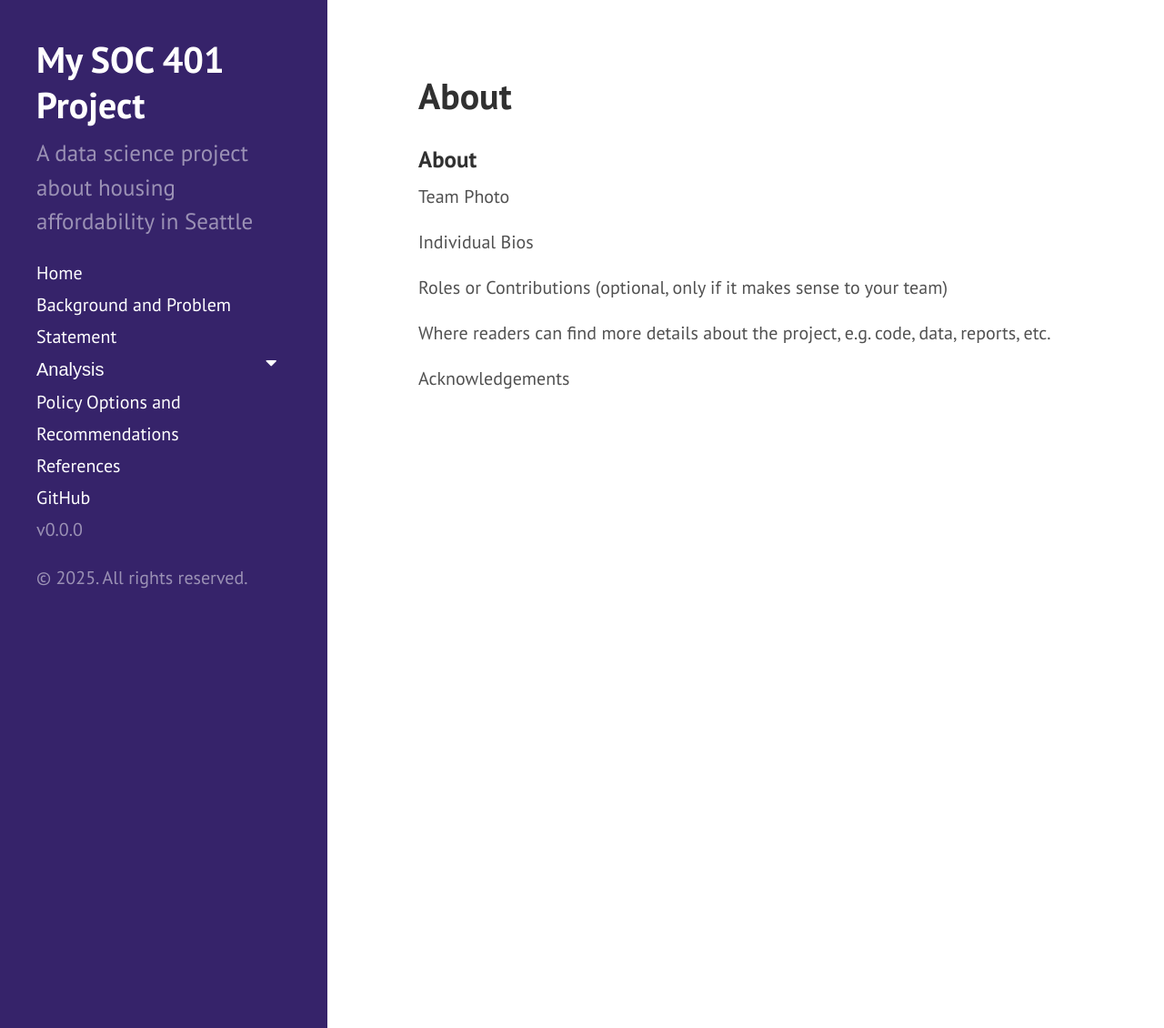
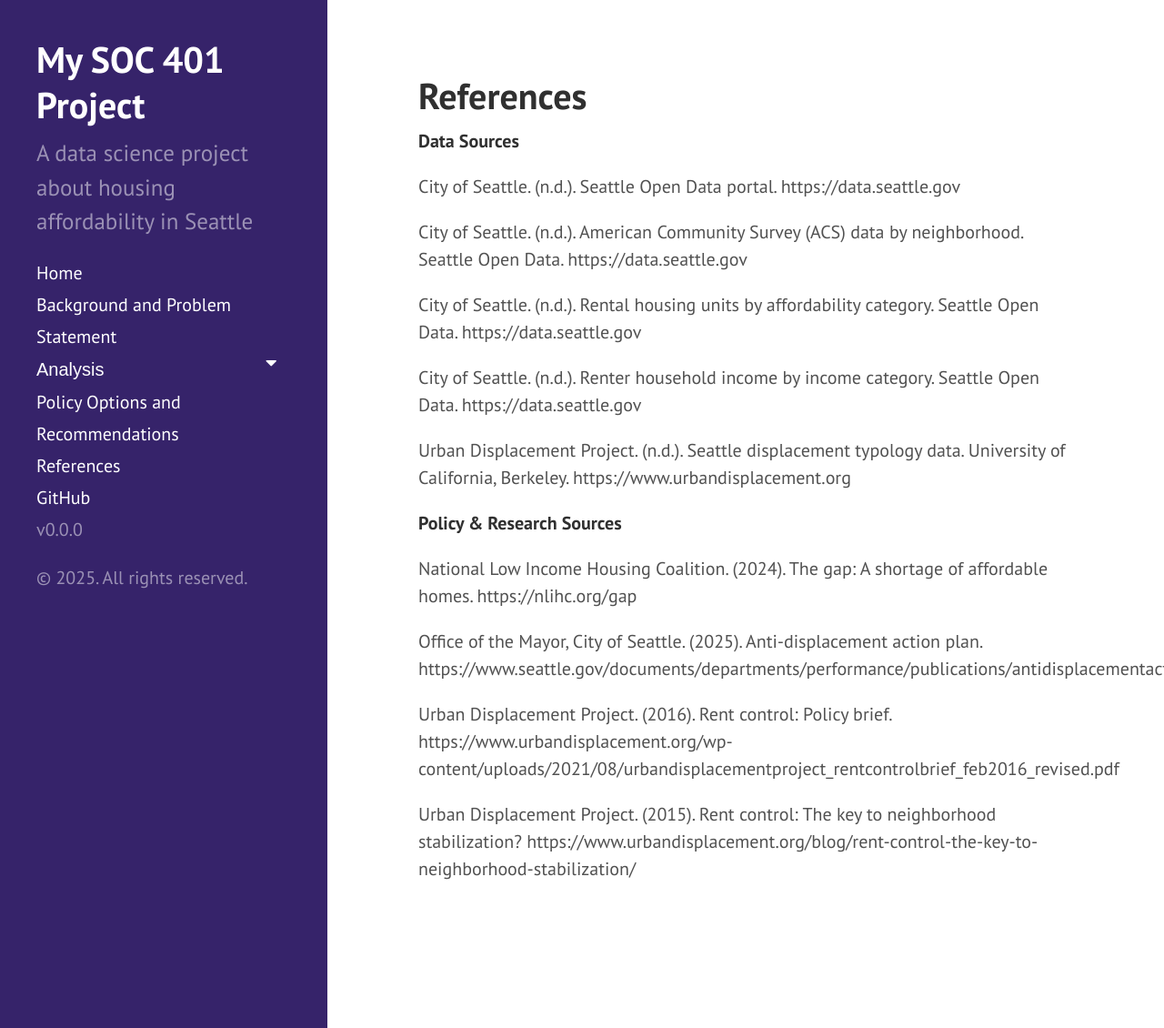
Before and after one commit to ymzakaria/soc401-ymzakaria, a Jekyll site: the page built from about.md, in a window 1280 px wide and 1130 px high. Shown: the whole window at 91% size. Built offline with Jekyll 4.4.1, drawn with Linux system fonts in a browser that asks for light colours.

Commit message:
Update about.md

```diff
--- a/about.md
+++ b/about.md
@@ -1,16 +1,26 @@
 ---
 layout: page
-title: About
+title: References
 ---
 
-### About
+**Data Sources**
 
-Team Photo
+City of Seattle. (n.d.). Seattle Open Data portal. https://data.seattle.gov
 
-Individual Bios
+City of Seattle. (n.d.). American Community Survey (ACS) data by neighborhood. Seattle Open Data. https://data.seattle.gov
 
-Roles or Contributions (optional, only if it makes sense to your team)
+City of Seattle. (n.d.). Rental housing units by affordability category. Seattle Open Data. https://data.seattle.gov
 
-Where readers can find more details about the project, e.g. code, data, reports, etc.
+City of Seattle. (n.d.). Renter household income by income category. Seattle Open Data. https://data.seattle.gov
 
-Acknowledgements
+Urban Displacement Project. (n.d.). Seattle displacement typology data. University of California, Berkeley. https://www.urbandisplacement.org
+
+**Policy & Research Sources**
+
+National Low Income Housing Coalition. (2024). The gap: A shortage of affordable homes. https://nlihc.org/gap
+
+Office of the Mayor, City of Seattle. (2025). Anti-displacement action plan. https://www.seattle.gov/documents/departments/performance/publications/antidisplacementactionplan.pdf
+
+Urban Displacement Project. (2016). Rent control: Policy brief. https://www.urbandisplacement.org/wp-content/uploads/2021/08/urbandisplacementproject_rentcontrolbrief_feb2016_revised.pdf
+
+Urban Displacement Project. (2015). Rent control: The key to neighborhood stabilization? https://www.urbandisplacement.org/blog/rent-control-the-key-to-neighborhood-stabilization/
```
